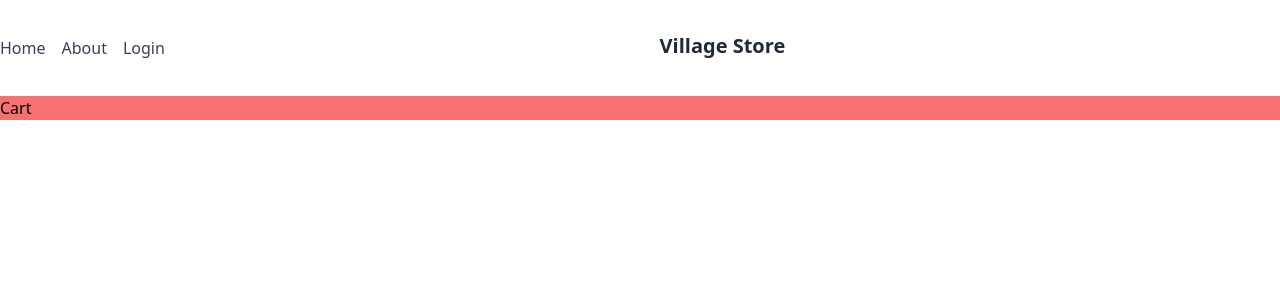
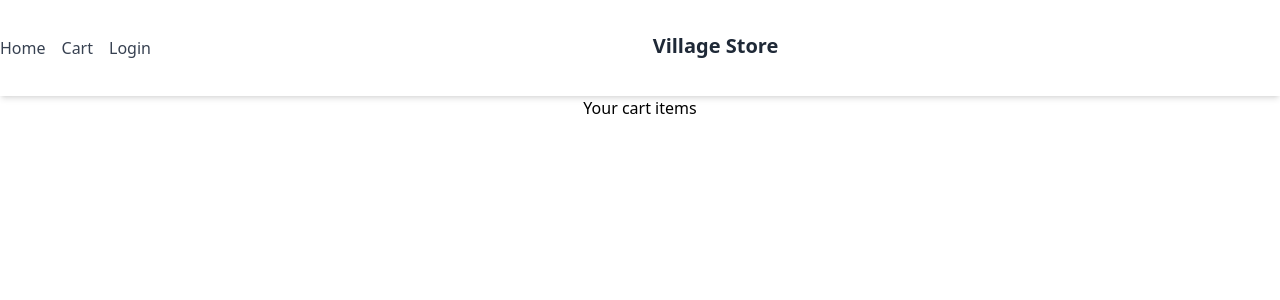
Before and after one commit to shabanzadeh/village_store, a React (Vite) app: page /cart in a window 1280 px wide. Shown: the top 300 px of the page. Built offline with nearby package versions, Linux system fonts and the light colour scheme.

Commit message:
create grid in cart component

```diff
--- a/src/components/Nav.tsx
+++ b/src/components/Nav.tsx
@@ -14,7 +14,7 @@ const Nav = () => {
         <div className="flex items-center justify-between w-full">
           <div className="hidden lg:flex lg:items-center lg:space-x-4">
             <Link to="/" className="text-gray-700">Home</Link>
-            <Link to="/about" className="text-gray-700">About</Link>
+            <Link to="/cart" className="text-gray-700">Cart</Link>
             <Link to="/login" className="text-gray-700">Login</Link>
           </div>
           <div className="text-center flex-grow">
@@ -41,7 +41,7 @@ const Nav = () => {
         <div className={`w-full block lg:hidden ${isOpen ? 'block' : 'hidden'}`}>
           <div className="flex flex-col items-center">
             <Link to="/" className="block mt-4 text-gray-700">Home</Link>
-            <Link to="/about" className="block mt-4 text-gray-700">About</Link>
+            <Link to="/cart" className="block mt-4 text-gray-700">Cart</Link>
             <Link to="/login" className="block mt-4 text-gray-700">Login</Link>
           </div>
         </div>
--- a/src/context/shopContext.tsx
+++ b/src/context/shopContext.tsx
@@ -7,12 +7,11 @@ export const ShopContext = createContext<ShopContextProps | null>(null);
 export const ShopContextProvider: React.FC<ShopContextProviderProps> = (props) => {
   const [cartItems, setCartsItems] = useState<ItemProps[]>([]);
 
-  const addToCart = (itemId: number) => {
+  const addToCart = (itemId: number) : any=> {
     if(!cartItems?.find((item) => item.id === itemId))
     setCartsItems([...cartItems, { id: itemId, count: 1 }])
     else
     setCartsItems(cartItems.map((item)=>{
-
       if(item.id === itemId)
       return {...item, count:item.count+1}}))
 
--- a/src/pages/cart/Cart.tsx
+++ b/src/pages/cart/Cart.tsx
@@ -1,7 +1,31 @@
-const Cart = ()=>{
-    return(
-        <h1 className="bg-red-400">Cart</h1>
-    )
-}
+import { useContext } from 'react';
+import { PRODUCTSWOHMEN } from '../../data/productsWohmen';
+import { ShopContext } from '../../context/shopContext';
+import ProductW from '../../pages/shop/productWohmen';
+import { ShopContextProps, ItemProps } from '../../types/types';
+
+const Cart: React.FC = () => {
+  const context = useContext<ShopContextProps | null>(ShopContext);
+
+  if (!context) {
+    return null;
+  }
+
+  const { cartItems } = context;
+
+  return (
+    <div>
+      <h2 className='text-center'>Your cart items</h2>
+      <div className="grid sm:grid-cols-1 md:grid-cols-2 lg:grid-cols-3 xl:grid-cols-4 gap-14 m-10 rounded-full">
+      {PRODUCTSWOHMEN.map((p) => {
+        if (cartItems.some((i) => i.id === p.id && i.count > 0)) {
+          return <ProductW key={p.id} data={p} />;
+        }
+        return null;
+      })}
+      </div>
+    </div>
+  );
+};
 
 export default Cart;
--- a/src/types/types.ts
+++ b/src/types/types.ts
@@ -1,6 +1,7 @@
 export type ItemProps = {
     id: number
     count: number
+    itemId: number
     datta:{
     id: number,
     productName: string,
@@ -21,3 +22,8 @@ export type ShopContextProviderProps = {
 
 
 }
+export type ShopPropsInterface = {
+    categoryName: string;
+    categoryImage: string;
+    categoryLink: string;
+  };
```
Also changed, not shown: src/pages/shop/Shop.tsx (+3 -5 lines).
